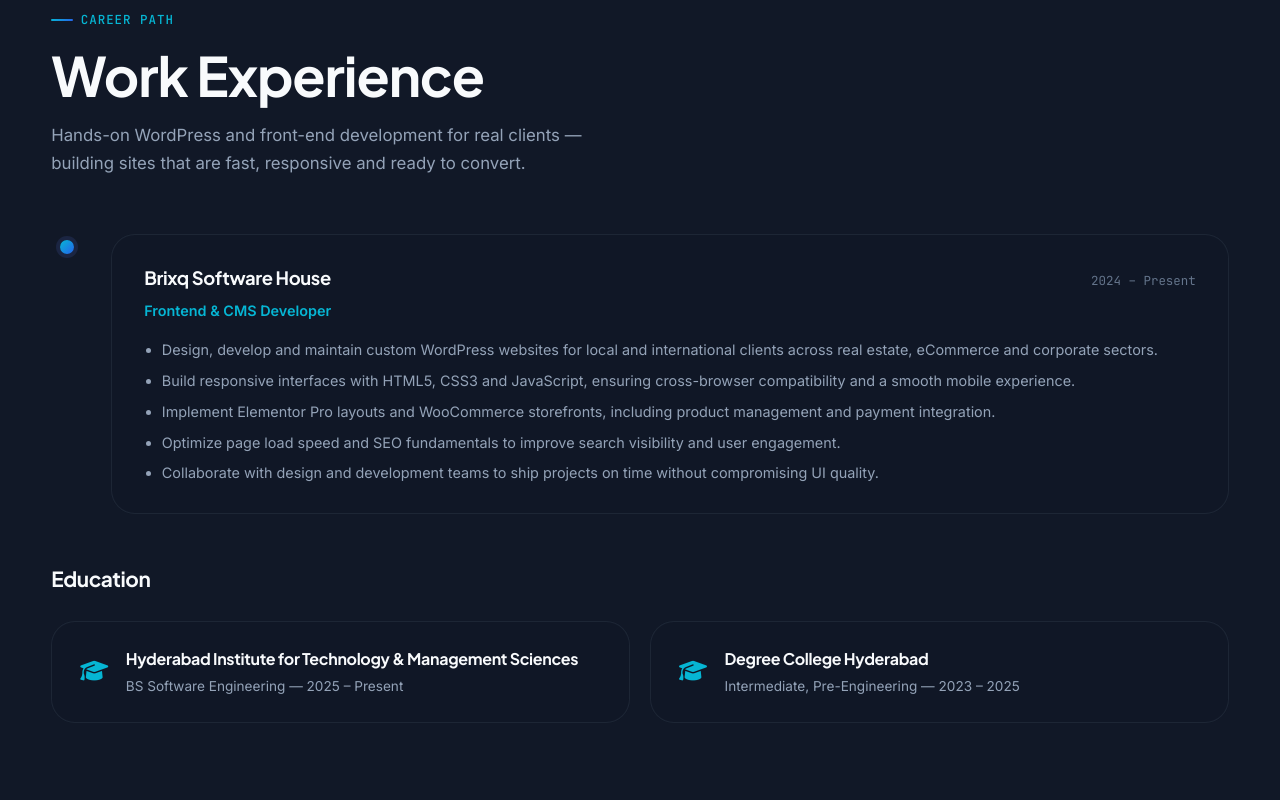
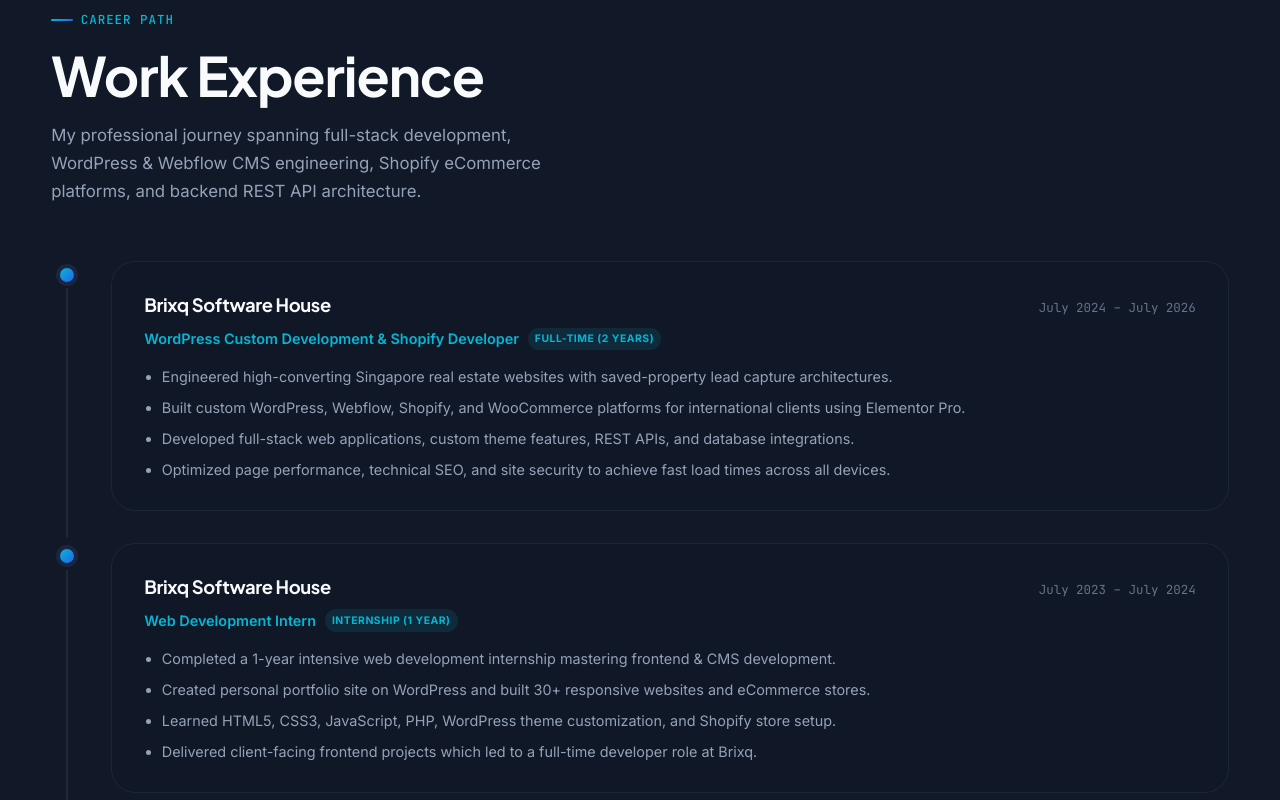
Before and after one commit to abdullahkhanathitms/Personal-Portfolio, a React (Vite) app: page / in a window 1280 px wide. Shown: the part 5080-5880 px from the top of the page. Built offline with nearby package versions, Linux system fonts and the light colour scheme; no server answers.

Commit message:
feat: Add Brixq internship, CodeAlpha backend internship, and expand education history

```diff
--- a/src/components/Experience.jsx
+++ b/src/components/Experience.jsx
@@ -3,21 +3,62 @@
 const EXPERIENCE = [
   {
     company: 'Brixq Software House',
-    role: 'Frontend & CMS Developer',
-    date: '2024 – Present',
+    role: 'WordPress Custom Development & Shopify Developer',
+    date: 'July 2024 – July 2026',
+    badge: 'Full-Time (2 Years)',
     points: [
-      'Design, develop and maintain custom WordPress websites for local and international clients across real estate, eCommerce and corporate sectors.',
-      'Build responsive interfaces with HTML5, CSS3 and JavaScript, ensuring cross-browser compatibility and a smooth mobile experience.',
-      'Implement Elementor Pro layouts and WooCommerce storefronts, including product management and payment integration.',
-      'Optimize page load speed and SEO fundamentals to improve search visibility and user engagement.',
-      'Collaborate with design and development teams to ship projects on time without compromising UI quality.',
+      'Engineered high-converting Singapore real estate websites with saved-property lead capture architectures.',
+      'Built custom WordPress, Webflow, Shopify, and WooCommerce platforms for international clients using Elementor Pro.',
+      'Developed full-stack web applications, custom theme features, REST APIs, and database integrations.',
+      'Optimized page performance, technical SEO, and site security to achieve fast load times across all devices.',
+    ],
+  },
+  {
+    company: 'Brixq Software House',
+    role: 'Web Development Intern',
+    date: 'July 2023 – July 2024',
+    badge: 'Internship (1 Year)',
+    points: [
+      'Completed a 1-year intensive web development internship mastering frontend & CMS development.',
+      'Created personal portfolio site on WordPress and built 30+ responsive websites and eCommerce stores.',
+      'Learned HTML5, CSS3, JavaScript, PHP, WordPress theme customization, and Shopify store setup.',
+      'Delivered client-facing frontend projects which led to a full-time developer role at Brixq.',
+    ],
+  },
+  {
+    company: 'CodeAlpha',
+    role: 'Node.js & Backend Development Intern',
+    date: '1 Month Internship',
+    badge: 'Internship',
+    points: [
+      'Engineered backend REST APIs using Node.js, Express.js, and MongoDB database architecture.',
+      'Developed ShopCo eCommerce REST API backend handling products, users, and order workflows.',
+      'Built a Mini Social Media Platform featuring user profiles, posts, comments, likes, and follower systems with HTML, CSS, JavaScript frontend and Express.js backend.',
     ],
   },
 ]
 
 const EDUCATION = [
-  { school: 'Hyderabad Institute for Technology & Management Sciences', program: 'BS Software Engineering — 2025 – Present' },
-  { school: 'Degree College Hyderabad', program: 'Intermediate, Pre-Engineering — 2023 – 2025' },
+  {
+    school: 'Hyderabad Institute for Technology & Management Sciences',
+    program: 'BS Software Engineering — 2025 – Present',
+    icon: 'fa-solid fa-graduation-cap',
+  },
+  {
+    school: 'Degree College Hyderabad',
+    program: 'Intermediate, Pre-Engineering — 2020 – 2022',
+    icon: 'fa-solid fa-building-columns',
+  },
+  {
+    school: 'Media Production Art',
+    program: 'Web Development Course — 2020',
+    icon: 'fa-solid fa-laptop-code',
+  },
+  {
+    school: 'Urwa Islamic School',
+    program: 'Matriculation (Secondary Science Education) — 2018 – 2020',
+    icon: 'fa-solid fa-school',
+  },
 ]
 
 export default function Experience() {
@@ -27,12 +68,12 @@
         <Reveal className="section-header" as="div">
           <div className="eyebrow">Career Path</div>
           <h2>Work Experience</h2>
-          <p>Hands-on WordPress and front-end development for real clients — building sites that are fast, responsive and ready to convert.</p>
+          <p>My professional journey spanning full-stack development, WordPress &amp; Webflow CMS engineering, Shopify eCommerce platforms, and backend REST API architecture.</p>
         </Reveal>
 
         <div className="timeline">
           {EXPERIENCE.map((exp, i) => (
-            <Reveal key={exp.company} delay={i * 0.08} className="timeline-item">
+            <Reveal key={`${exp.company}-${exp.role}`} delay={i * 0.08} className="timeline-item">
               <div className="timeline-marker">
                 <span className="timeline-dot"></span>
                 {i !== EXPERIENCE.length - 1 && <span className="timeline-line"></span>}
@@ -61,7 +102,7 @@
           <div className="education-grid">
             {EDUCATION.map((ed) => (
               <div className="education-card glass" key={ed.school}>
-                <i className="fa-solid fa-graduation-cap"></i>
+                <i className={ed.icon || 'fa-solid fa-graduation-cap'}></i>
                 <div>
                   <h4>{ed.school}</h4>
                   <p>{ed.program}</p>
```
